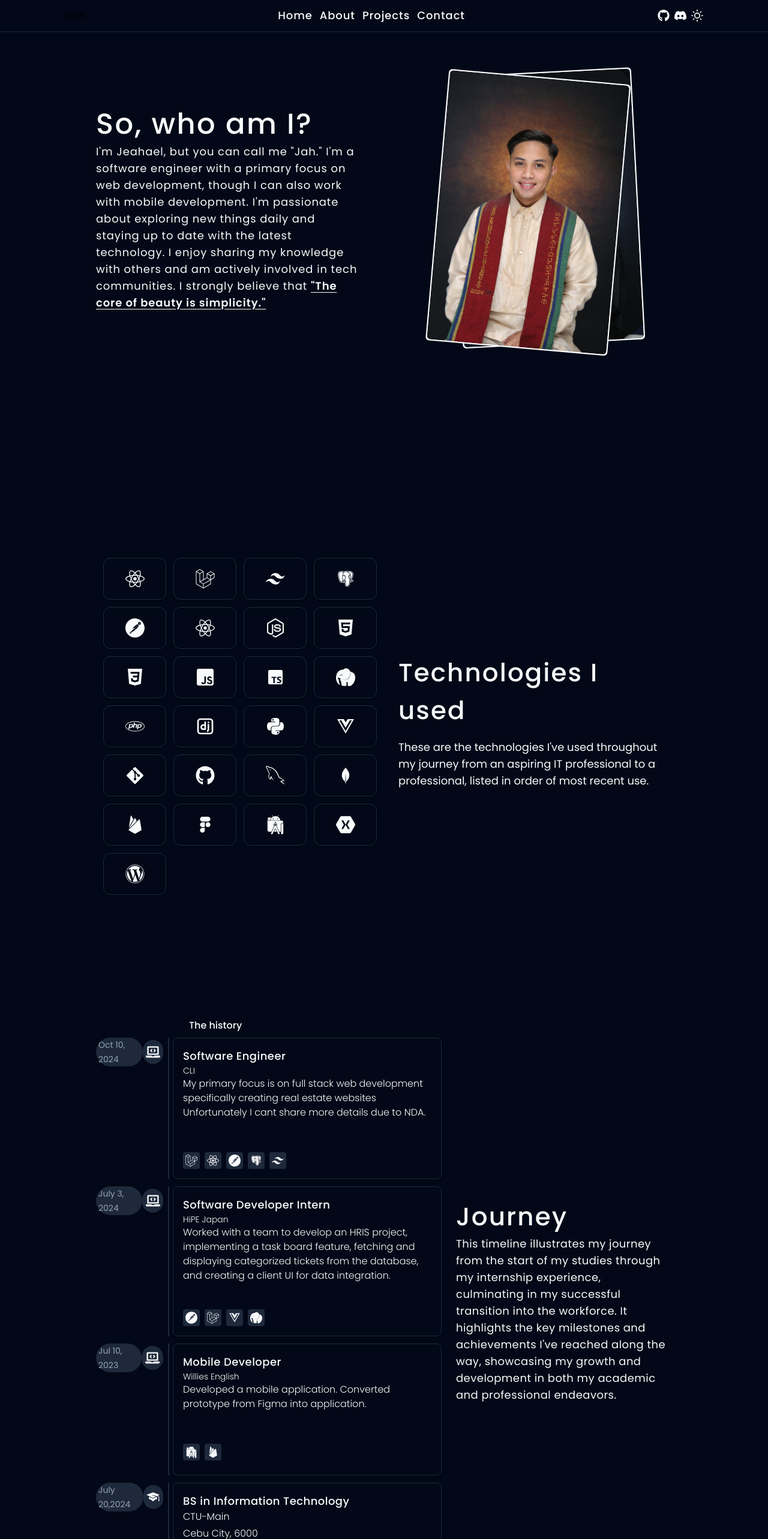
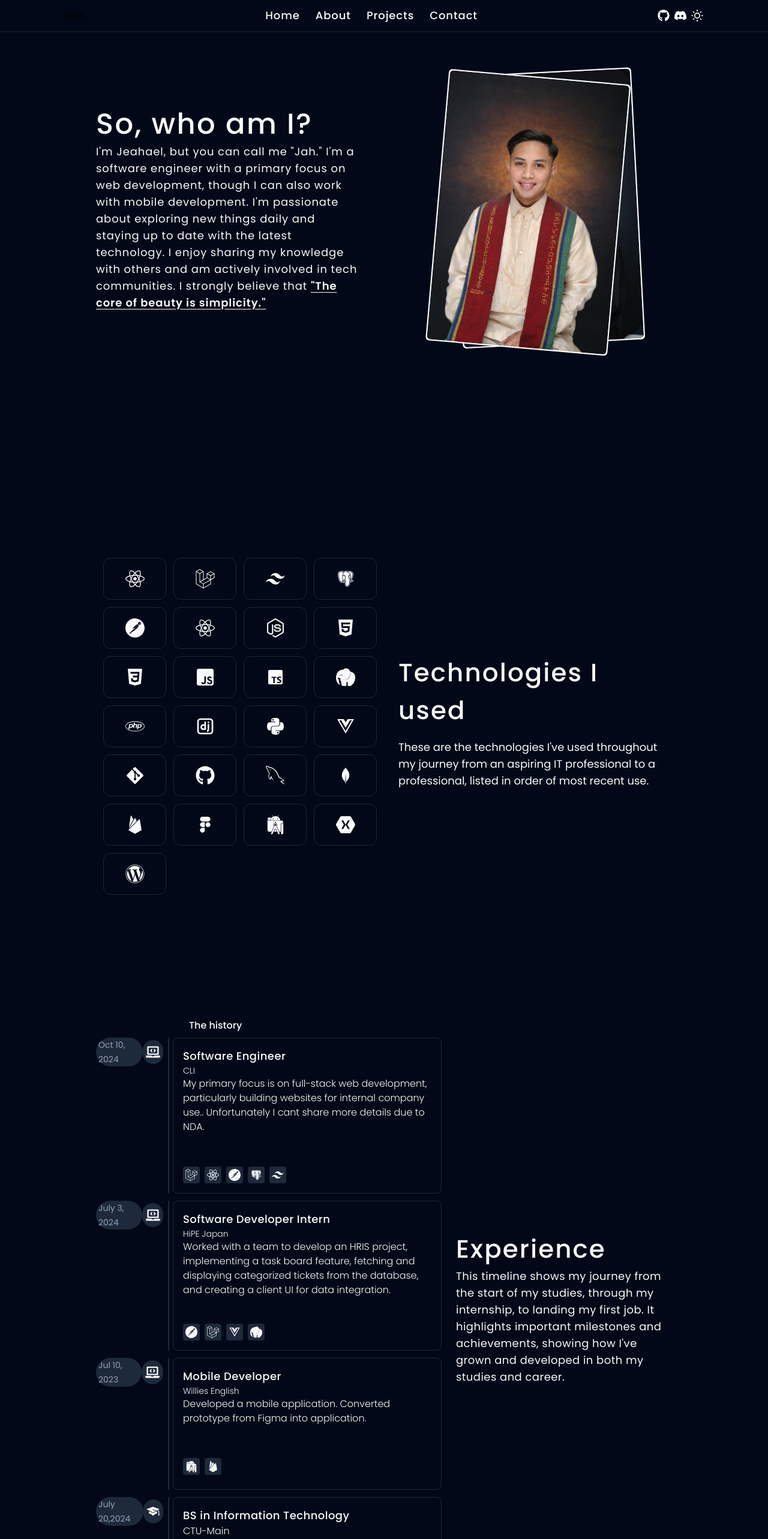
Before and after one commit to jah09/jahfolioversion2, a React (Vite) app: page /about in a window 1280 px wide. Shown: the top 2566 px of the page at 60% size. Built offline with nearby package versions, Linux system fonts and the light colour scheme; no server answers.

Commit message:
"Updated various components and pages, including Header, AboutMe, Experience, Hero, ProjectDetails, and Projects, with changes to styles, layouts, and functionality."

```diff
--- a/src/components/layout/Header.tsx
+++ b/src/components/layout/Header.tsx
@@ -36,12 +36,12 @@ const Header = () => {
         <div className="flex justify-between items-center   md:px-2 max-sm:px-2 z-50 ">
           <div>Icon </div>
           {/*Navbar menu  max-sm:bg-red-500 sm:bg-blue-200 md:bg-green-500 lg:bg-orange-500*/}
-          <div className="max-sm:hidden sm:hidden  md:block">
-            <ul className="flex gap-x-3 cursor-pointer  text-lg ">
+          <nav className="max-sm:hidden sm:hidden  md:block stroke">
+            <ul className="flex gap-x-4 cursor-pointer  text-lg">
               <li>
                 <Link
                   to="/"
-                  className="text-foreground font-medium tracking-wider hover:bg-primary hover:text-black hover:rounded-md hover:py-1 hover:px-2"
+                  className="text-foreground font-medium tracking-wider  "
                 >
                   Home
                 </Link>
@@ -71,7 +71,7 @@ const Header = () => {
                 </Link>
               </li>
             </ul>
-          </div>
+          </nav>
           <div className="max-sm:hidden sm:hidden md:block">
             <div className="flex gap-x-2">
               <button className="">
--- a/src/data/AboutMe/Experience/experience.ts
+++ b/src/data/AboutMe/Experience/experience.ts
@@ -54,7 +54,7 @@ export const experiences: Experience[] = [
     jobTitle: "Software Engineer",
     company: "CLI",
     jobDescription:
-      "My primary focus is on full stack web development specifically creating real estate websites  Unfortunately I cant share more details due to NDA.",
+      "My primary focus is on full-stack web development, particularly building websites for internal company use..  Unfortunately I cant share more details due to NDA.",
     techStack: [
       {
         icon: FaLaravel,
--- /dev/null
+++ b/src/data/constants/data/tags.ts
@@ -0,0 +1,39 @@
+
+export const TECH_TAGS = [
+  {
+    name: "All",
+    tag: "all",
+  },
+  {
+    name: "ReactJs",
+    tag: "reactjs",
+  },
+  {
+    name: "Laravel",
+    tag: "laravel",
+  },
+  {
+    name: "React Native",
+    tag: "reactnative",
+  },
+  {
+    name: "VueJs",
+    tag: "vuejs",
+  },
+  {
+    name: "Firebase",
+    tag: "firebase",
+  },
+  {
+    name: "MySQL",
+    tag: "mysql",
+  },
+  {
+    name: "Mobile",
+    tag: "mobile",
+  },
+  {
+    name: "Web",
+    tag: "web",
+  },
+];
--- a/src/index.css
+++ b/src/index.css
@@ -72,6 +72,8 @@ body * {
   body.dark-mode {
     --foreground: hsl(222.2, 84%, 4.9%);
   }
+
+  /* Scrollbar */
   .scrollbar::-webkit-scrollbar {
     width: 8px;
     height: 15px;
@@ -85,12 +87,7 @@ body * {
   .scrollbar::-webkit-scrollbar-thumb {
     background: var(--accent);
     border-radius: 100vh;
-
   }
-
-  /* .scrollbar::-webkit-scrollbar-thumb:hover {
-    background: green;
-  } */
 }
 
 /*Hero Section */
@@ -124,3 +121,59 @@ body * {
     );
   }
 }
+
+/* Header */
+
+.navbarLink:after {
+  display: block;
+  content: "";
+  border-bottom: solid 3px #72787e;
+
+  transform: scaleX(0);
+  transition: transform 250ms ease-in-out, border-color 250ms ease-in-out;
+}
+.navbarLink.active:after,
+.navbarLink:hover:after {
+  transform: scaleX(1);
+  border-color: #72787e;
+}
+
+nav.stroke ul li a {
+  position: relative;
+}
+nav.stroke ul li a:after
+ {
+  position: absolute;
+  bottom: 0;
+  left: 0;
+  right: 0;
+  margin: auto;
+  width: 0%;
+  content: ".";
+  color: transparent;
+  background: var(--muted-foreground);
+  height: 2px;
+}
+nav.stroke ul li a:hover:after {
+  width: 80%;
+}
+nav {
+  /* width: 80%;
+  margin: 0 auto;
+  background: #fff;
+  padding: 50px 0;
+  box-shadow: 0px 5px 0px #dedede; */
+  margin: 0 auto;
+}
+nav ul li a {
+  /* display: block; */
+  padding: 5px;
+  text-decoration: none;
+  color: #aaa;
+  /* font-weight: 800; */
+}
+nav ul li a,
+nav ul li a:after,
+nav ul li a:before {
+  transition: all 0.5s;
+}
--- a/src/pages/About/AboutMe.tsx
+++ b/src/pages/About/AboutMe.tsx
@@ -1,10 +1,14 @@
-import React from "react";
+import React, { useEffect } from "react";
 import Skill from "@/pages/About/Skill";
 import Certification from '@/pages/About/Certification'
 import aboutImageOne from "@/assets/image/aboutImageOne.jpeg";
 import aboutImageTwo from "@/assets/image/aboutImageTwo.jpeg";
 
 const About = () => {
+  //Hooks
+    useEffect(() => {
+      window.scrollTo(0, 0);
+    }, []);
   return (
     <section className=" bg-background   ">
       <div className=" lg:px-20  min-h-screen ">
--- a/src/pages/About/Experience.tsx
+++ b/src/pages/About/Experience.tsx
@@ -112,14 +112,13 @@ const Experience = () => {
           </div>
           <div className=" w-2/5  p-2 flex flex-col justify-center ml-4">
             <h1 className="text-foreground text-[42px] font-medium tracking-wider   ">
-              Journey
+              Experience
             </h1>
             <p className="text-foreground text-lg  tracking-wide">
-              This timeline illustrates my journey from the start of my studies
-              through my internship experience, culminating in my successful
-              transition into the workforce. It highlights the key milestones
-              and achievements I've reached along the way, showcasing my growth
-              and development in both my academic and professional endeavors.
+              This timeline shows my journey from the start of my studies,
+              through my internship, to landing my first job. It highlights
+              important milestones and achievements, showing how I've grown and
+              developed in both my studies and career.
             </p>
           </div>
         </div>
--- a/src/pages/Hero.tsx
+++ b/src/pages/Hero.tsx
@@ -1,4 +1,4 @@
-import React from "react";
+import React, { useEffect } from "react";
 
 import { Button } from "@/components/ui/button";
 import HeroBlob from "@/components/HeroBlob";
@@ -6,6 +6,10 @@ import { BsDiscord } from "react-icons/bs";
 import { FaGithub, FaLinkedin } from "react-icons/fa";
 
 const Hero = () => {
+  //Hooks
+  useEffect(() => {
+    window.scrollTo(0, 0);
+  }, []);
   return (
     <section className=" min-h-screen   bg-background ">
       <div className=" lg:flex  md:flex items-center lg:px-20">
--- a/src/pages/Project/ProjectDetails.tsx
+++ b/src/pages/Project/ProjectDetails.tsx
@@ -11,17 +11,29 @@ import { FaStar } from "react-icons/fa";
 
 const ProjectDetails = () => {
   //States
-  const [isloading, setIsLoading] = useState<boolean>(false);
   const projectId = useParams()?.id;
   const [allProjectsData, setAllProjectsData] = useState<Project[]>();
   const [githubRepoLink, setGithubRepoLink] = useState<string>("");
   const [demoLink, setDemoLink] = useState<string>("");
+  const [mainImageUrl, setMainImageUrl] = useState("");
 
   //Hooks
   useEffect(() => {
     window.scrollTo(0, 0);
   }, []);
 
+  /**
+   * First load of the component, the main image is set to the first image(index 0) of the project
+   */
+  useEffect(() => {
+    if (allProjectsData && allProjectsData[0]?.images?.[0]?.imageUrl) {
+      setMainImageUrl(allProjectsData[0].images[0].imageUrl);
+    }
+  }, [allProjectsData]);
+
+  /**
+   * When the projectId changes, the component will fetch the data from the database
+   */
   useEffect(() => {
     if (projectId) {
       const filteredProject = projectsData.filter((data: Project) => {
@@ -31,6 +43,9 @@ const ProjectDetails = () => {
     }
   }, [projectId]);
 
+  /**
+   * When the component is loaded, the githubRepoLink and demoLink will be set to the first project's data
+   */
   useEffect(() => {
     if (allProjectsData) {
       setGithubRepoLink(allProjectsData[0].githubRepo);
@@ -45,6 +60,14 @@ const ProjectDetails = () => {
     } else {
       window.open(path, "_blank", "noreferrer");
     }
+  };
+
+  /**
+   * When the image is clicked, the mainImageUrl will be set to the clicked image
+   */
+  const handleClickImage = (imageUrl: string) => {
+    console.log(imageUrl);
+    setMainImageUrl(imageUrl);
   };
 
   return (
@@ -86,6 +109,7 @@ const ProjectDetails = () => {
                               : "mt-[6px]"
                           } `}
                           key={imageIndex}
+                          onClick={() => handleClickImage(imageItem.imageUrl)}
                         >
                           <CardContent className="rounded-none py-2 ">
                             <img
@@ -97,6 +121,7 @@ const ProjectDetails = () => {
                         </Card>
                       ))}
                 </div>
+
                 {/* Main Card Project Image */}
                 <div
                   className={` w-full flex items-center relative ${
@@ -105,16 +130,11 @@ const ProjectDetails = () => {
                       : ""
                   }`}
                 >
-                  {allProjectsData &&
-                    allProjectsData[0]?.images &&
-                    allProjectsData[0].images.length > 0 && (
-                      <div>
-                        <img
-                          src={allProjectsData[0].images[0].imageUrl} // Accessing only the first image
-                          alt="Project First Image"
-                        />
-                      </div>
-                    )}
+                  {mainImageUrl && (
+                    <div>
+                      <img src={mainImageUrl} alt="Main Project Image" />
+                    </div>
+                  )}
                   <div className="absolute top-0 right-0 p-6">
                     {allProjectsData && allProjectsData[0]?.isImportant && (
                       <FaStar className="w-6 h-6 text-yellow-400" />
```
Also changed, not shown: src/data/Project/projects.ts (+47 -0 lines), src/pages/Project/index.tsx (+52 -49 lines), src/assets/image/project_tubig2.png.
